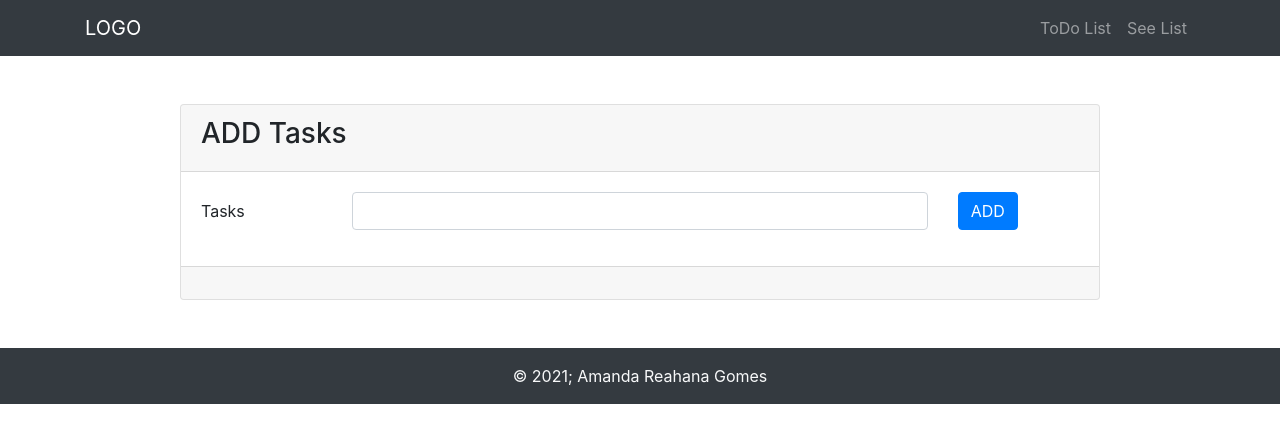
After one commit to Reahana/Cromonix_project_test, a PHP site: page /pages/add_todo_list.php in a window 1280 px wide. The commit adds this page. Shown: the top 443 px of the page. Run offline with PHP 8.4, Linux system fonts and the light colour scheme.

Commit message:
to do list project

```diff
--- /dev/null
+++ b/pages/add_todo_list.php
@@ -0,0 +1,32 @@
+<?php include 'includes/header.php' ?>
+<section class="py-5">
+    <div class="container">
+        <div class="row">
+            <div class="col-md-10 mx-auto">
+                <div class="card">
+                    <div class="card-header">
+                        <h3>ADD Tasks</h3>
+                    </div>
+                    <div class="card-body">
+                        <form action="action.php" method="POST">
+                            <div class="form-group row">
+                                <label for=""class="col-form-label col-md-2">Tasks</label>
+                                <div class="col-md-8">
+                                    <input type="text" name="task" class="form-control" />
+                                </div>
+                                <div class="col-md-2">
+                                    <input type="submit" name="btn" value="ADD" class="btn btn-primary" />
+                                </div>
+                            </div>
+                        </form>
+                    </div>
+                    <div class="card-footer">
+                        <h4 class="text-center text-success"> <?php echo isset( $message) ? $message:''; ?></h4>
+                    </div>
+                </div>
+            </div>
+        </div>
+    </div>
+</section>
+
+<?php include 'includes/footer.php' ?>
--- a/pages/includes/header.php
+++ b/pages/includes/header.php
@@ -12,11 +12,10 @@
         <div class="container">
             <a href="home.php" class="navbar-brand">LOGO</a>
             <ul class="navbar-nav">
-                <li><a href="minToMax.php" class="nav-link"> Min-to-Max</a></li>
-                <li><a href="maxToMin.php" class="nav-link">Max-to-Min</a></li>
-                <li><a href="todo_list.php" class="nav-link">ToDo List</a></li>
-                <li><a href="" class="nav-link">Series-Add</a></li>
-                <li><a href="" class="nav-link">Odd-Even-Add</a></li>
+
+                <li><a href="add_todo_list.php" class="nav-link">ToDo List</a></li>
+                <li><a href="action.php?status=list" class="nav-link">See List</a></li>
+
 
             </ul>
         </div>
```
Also changed, not shown: app/classes/ToDoList.php (+46 -2 lines), pages/action.php (+17 -15 lines), pages/list.php (added, +32 -0 lines).
